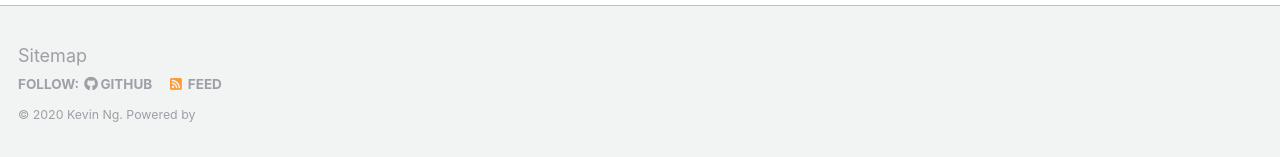
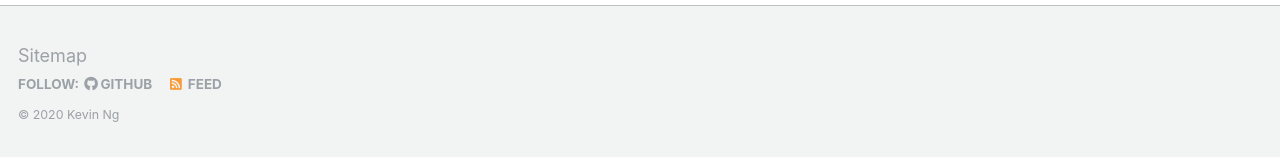
Before and after one commit to KevinCNg/kevincng.github.io, a Jekyll site: the page built from _pages/about.md, in a window 1280 px wide and 921 px high. Shown: the part 761-918 px from the top of the window. Built offline with Jekyll 4.4.1, drawn with Linux system fonts in a browser that asks for light colours.

Commit message:
Update footer.html

```diff
--- a/_includes/footer.html
+++ b/_includes/footer.html
@@ -21,4 +21,4 @@
   </ul>
 </div>
 
-<div class="page__footer-copyright">&copy; {{ site.time | date: '%Y' }} {{ site.name | default: site.title }}. {{ site.data.ui-text[site.locale].powered_by | default: "Powered by" }}</div>
+<div class="page__footer-copyright">&copy; {{ site.time | date: '%Y' }} {{ site.name | default: site.title }} </div>
```
